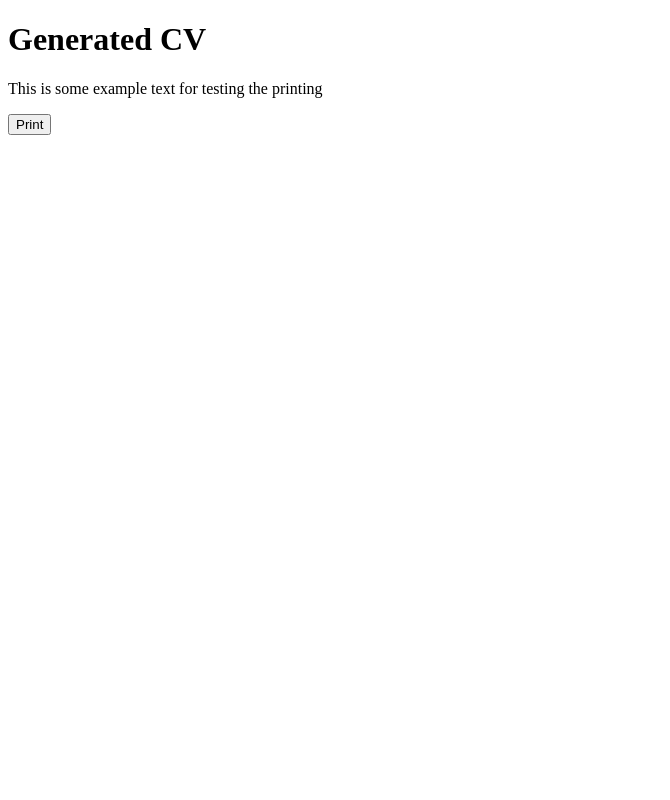
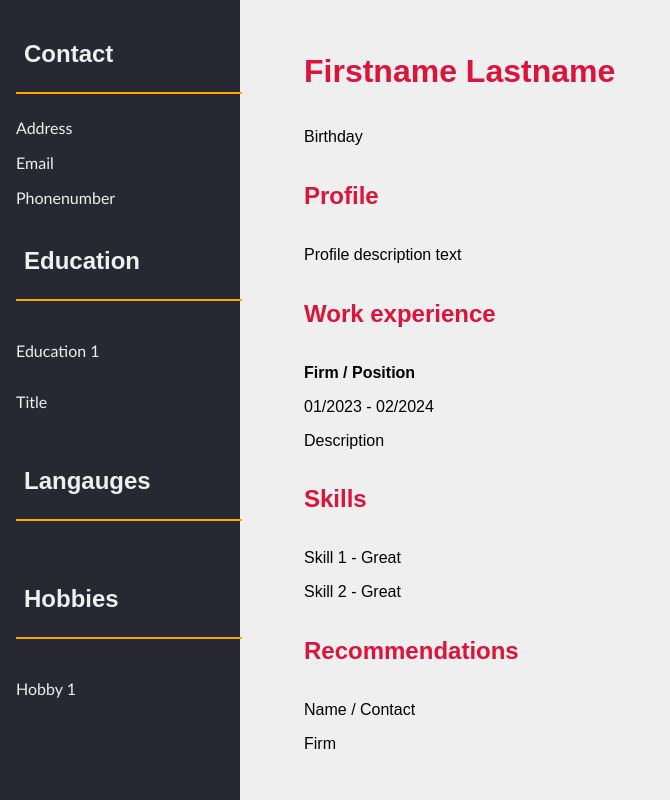
Before and after one commit to WilliwadelmaWisky/cv-editor, an Electron app: page src/app/templates/default/template.html in a window 800 px wide. Shown: the top 800 px of the page, without its empty margins (0-670 px from the left). Drawn offline with Linux system fonts and the light colour scheme; no server answers.

Commit message:
Template update + Refactor

```diff
--- a/src/app/templates/default/template.css
+++ b/src/app/templates/default/template.css
@@ -3,3 +3,99 @@
         display: none;
     }
 }
+
+body {
+    font-family: Arial, sans-serif;
+    background-color: #efefef;
+    margin: 0;
+    padding: 0;
+    border: 0;
+}
+
+.v-split {
+    display: flex;
+    flex-direction: row;
+    align-items: stretch;
+    padding: 0;
+    margin: 0;
+    border: 0;
+}
+
+.size-A4 {
+    width: 210mm;
+    height: 297mm;
+}
+.progressbar {
+    background-color: #222222;
+    border-radius: 10px;
+    height: 0.5em;
+}
+.progressbar-fill {
+    background-color: orange;
+    border-radius: 10px;
+    height: 100%;
+}
+
+.sidebar {
+    background-color: rgb(40, 40, 50);
+    display: flex;
+    flex-direction: column;
+    align-items: stretch;
+    gap: 1em;
+    color: white;
+    width: 15em;
+    margin: 0;
+    padding: 0;
+    border: 0;
+}
+.sidebar h2 {
+    font-family: 'Agency FB', sans-serif;
+    color: #efefef;
+    padding: 0 1em;
+    margin: 1em 0 0 0;
+}
+.sidebar p {
+    font-family: 'Calibri', sans-serif;
+    color: #efefef;
+}
+.sidebar hr {
+    border: 1px solid orange;
+    margin-left: 1em;
+    width: calc(100% - 1em);
+}
+
+.main {
+    display: flex;
+    flex-direction: column;
+    align-items: stretch;
+    flex-grow: 1;
+    padding: 2em 4em;
+}
+.main h1, .main h2 {
+    font-family: 'Agency FB', sans-serif;
+    color: crimson;
+}
+
+
+.d-flex { display: flex; }
+.flex-grow { flex-grow: 1; }
+.flex-direction-col { flex-direction: column; }
+.flex-direction-row { flex-direction: row; }
+.align-items-center { align-items: center; }
+.justify-content-center { justify-content: center; }
+.gap-half { gap: 0.5em; }
+.text-justified { text-align: justify; }
+
+.w-25 { width: 25%; }
+.w-50 { width: 50%; }
+.w-75 { width: 75%; }
+.w-100 { width: 100%; }
+.w-5em { width: 5em; }
+
+.font-bold { font-weight: bold; }
+
+.m-0 { margin: 0; }
+.px-1 {
+    padding-left: 1em;
+    padding-right: 1em;
+}
--- a/src/app/templates/default/template.html
+++ b/src/app/templates/default/template.html
@@ -7,8 +7,66 @@
     <title>Result</title>
 </head>
 <body>
-    <h1>Generated CV</h1>
-    <p>This is some example text for testing the printing</p>
+    <div class="v-split size-A4">
+        <div class="sidebar">
+            <img src="" alt=""/>
+
+            <h2>Contact</h2>
+            <hr>
+            <p id="address-field" class="px-1 m-0">Address</p>
+            <p id="email-field" class="px-1 m-0">Email</p>
+            <p id="phonenum-field" class="px-1 m-0">Phonenumber</p>
+
+            <h2>Education</h2>
+            <hr>
+            <div id="edu-box" class="px-1">
+                <div class="d-flex flex-direction-col">
+                    <p>Education 1</p>
+                    <p>Title</p>
+                </div>
+            </div>
+
+            <h2>Langauges</h2>
+            <hr>
+            <div id="lang-box" class="px-1"></div>
+
+            <h2>Hobbies</h2>
+            <hr>
+            <div id="hobby-box" class="px-1">
+                <p>Hobby 1</p>
+            </div>
+        </div>
+        <div class="main">
+            <h1 id="name-field">Firstname Lastname</h1>
+            <p id="birthday-field">Birthday</p>
+
+            <h2>Profile</h2>
+            <p id="desc-field" class="text-justified">Profile description text</p>
+
+            <h2>Work experience</h2>
+            <div id="work-box">
+                <div>
+                    <p class="font-bold">Firm / Position</p>
+                    <p>01/2023 - 02/2024</p>
+                    <p>Description</p>
+                </div>
+            </div>
+
+            <h2>Skills</h2>
+            <div id="skill-box">
+                <p>Skill 1 - Great</p>
+                <p>Skill 2 - Great</p>
+            </div>
+
+            <h2>Recommendations</h2>
+            <div id="recommend-box">
+                <div>
+                    <p>Name / Contact</p>
+                    <p>Firm</p>
+                </div>
+            </div>
+        </div>
+    </div>
 
     <button>Print</button>
 </body>
--- a/src/app/templates/default/template.js
+++ b/src/app/templates/default/template.js
@@ -3,3 +3,45 @@ printButton.addEventListener("click", () => {
     printButton.style.display = 'none';
     window.api.send('print-pdf', null);
 });
+
+const nameField = document.getElementById("name-field");
+const languageBox = document.getElementById("lang-box");
+
+window.api.receive('get-data', data => {
+    nameField.innerText = data.name;
+    data.languageInfos.forEach(languageInfo => {
+        const template = createLanguageTemplate(languageInfo);
+        languageBox.appendChild(template);
+    });
+});
+window.api.send('request-data', null);
+
+
+const createLanguageTemplate = (languageInfo) => {
+    const template = document.createElement("div");
+    template.className = "d-flex flex-direction-row align-items-center gap-half";
+
+    const label = document.createElement("p");
+    label.className = "w-5em";
+    label.innerText = languageInfo.language;
+    template.appendChild(label);
+
+    const progressbar = document.createElement("div");
+    progressbar.className = "progressbar flex-grow";
+    template.appendChild(progressbar);
+
+    const progressbarFill = document.createElement("div");
+    progressbarFill.className = `progressbar-fill w-${languageInfo.skillLevel}`;
+    progressbar.appendChild(progressbarFill);
+
+    return template;
+}
+
+/*
+<div class="d-flex flex-direction-row align-items-center gap-half">
+    <p class="w-5em">Language 1</p>
+    <div class="progressbar flex-grow">
+        <div class="progressbar-fill w-50"></div>
+    </div>
+</div>
+*/
--- a/src/preload.js
+++ b/src/preload.js
@@ -2,13 +2,13 @@ const { contextBridge, ipcRenderer } = require('electron');
 
 contextBridge.exposeInMainWorld('api', {
     send: (channel, data) => {
-        const channels = ['request-templates', 'generate-cv', 'print-pdf']
+        const channels = ['request-templates', 'generate-cv', 'print-pdf', 'request-data']
         if (channels.includes(channel)) {
             ipcRenderer.send(channel, data);
         }
     },
     receive: (channel, func) => {
-        const channels = ['send-templates']
+        const channels = ['send-templates', 'get-data']
         if (channels.includes(channel)) {
             ipcRenderer.on(channel, (event, ...args) => func(...args));
         }
```
Also changed, not shown: src/app/app.html (+4 -0 lines), src/app/app.js (+28 -2 lines), src/main.js (+12 -4 lines).
